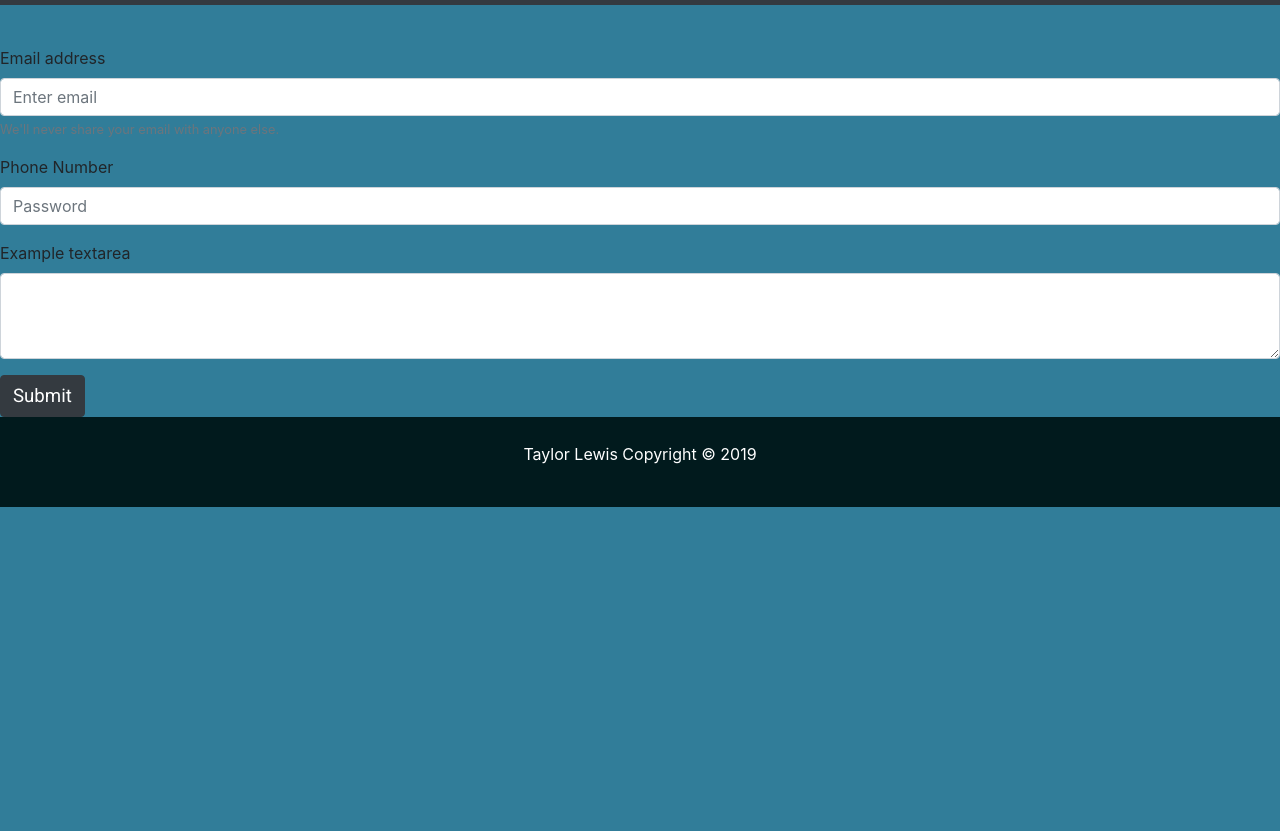
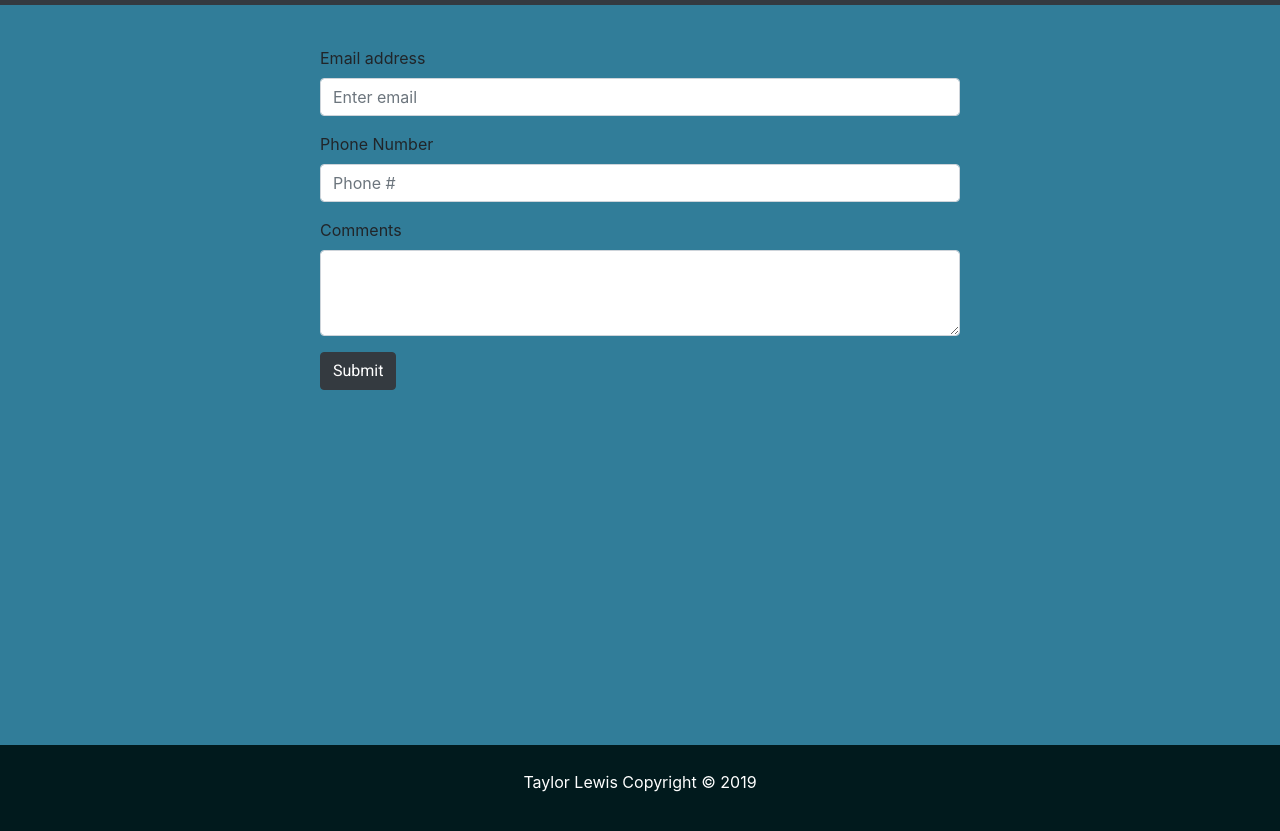
Before and after one commit to tlew25/taylor-website, a plain HTML site: page contact.html in a window 1280 px wide. Shown: the part 87-918 px from the top of the page. Before the commit the page ends 800 px from the top, so only its background shows below. Drawn offline with nearby package versions, Linux system fonts and the light colour scheme; a web font is replaced by a local one.

Commit message:
btn updates

```diff
--- a/assets/css/style.css
+++ b/assets/css/style.css
@@ -74,7 +74,7 @@ span {
   color: #fff;
 }
 .btn{
-  font-size: 14pt;
+  font-size: 12pt;
   font-family: 'Roboto', sans-serif;
 }
 .word {
@@ -93,3 +93,11 @@ li{
     color: #fff;
     font-family: 'Roboto', sans-serif;
 }
+form{
+    width: 50%;
+    margin-left: 25%;
+margin-bottom: 355px;
+}
+label{
+    text-align: left;
+}
--- a/contact.html
+++ b/contact.html
@@ -39,18 +39,17 @@
       <!-- End of Navigation -->
 
       <!-- Forms-->
-      <form>
+     <form>
             <div class="form-group">
               <label for="exampleInputEmail1">Email address</label>
               <input type="email" class="form-control" id="exampleInputEmail1" aria-describedby="emailHelp" placeholder="Enter email">
-              <small id="emailHelp" class="form-text text-muted">We'll never share your email with anyone else.</small>
             </div>
             <div class="form-group">
               <label for="exampleInputPassword1">Phone Number</label>
-              <input type="password" class="form-control" id="exampleInputPassword1" placeholder="Password">
+              <input type="password" class="form-control" id="exampleInputPassword1" placeholder="Phone #">
             </div>
             <div class="form-group">
-                    <label for="exampleFormControlTextarea1">Example textarea</label>
+                    <label for="exampleFormControlTextarea1">Comments</label>
                     <textarea class="form-control" id="exampleFormControlTextarea1" rows="3"></textarea>
                   </div>
             <button type="submit" class="btn btn-dark">Submit</button>
```
